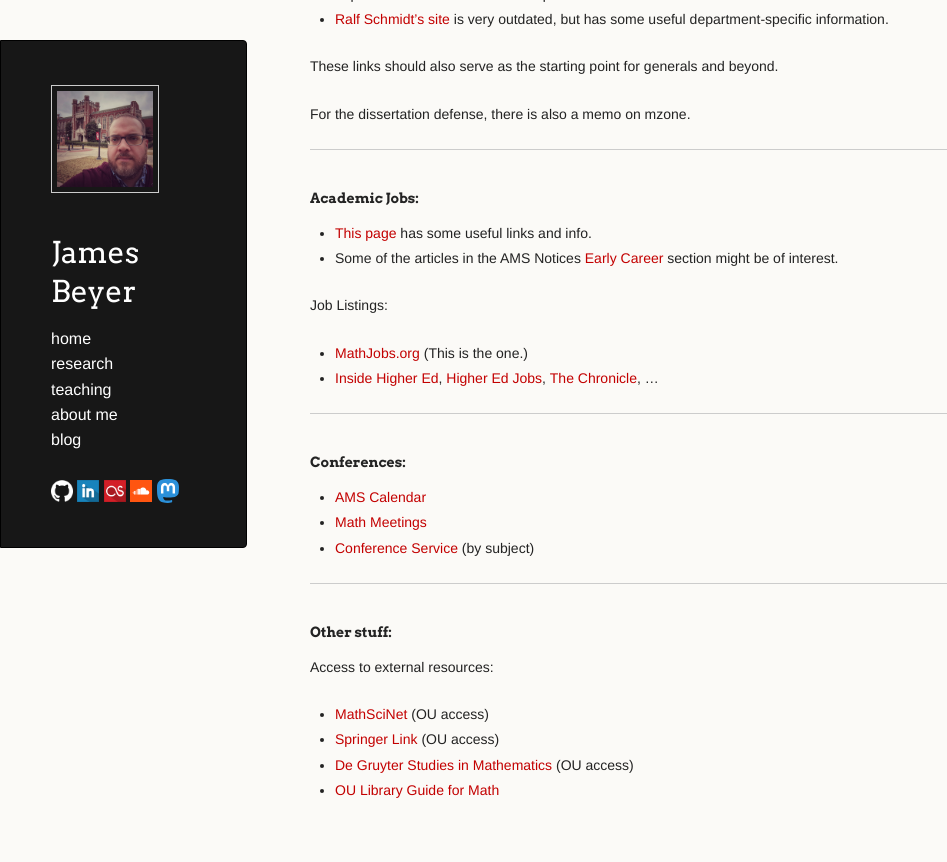
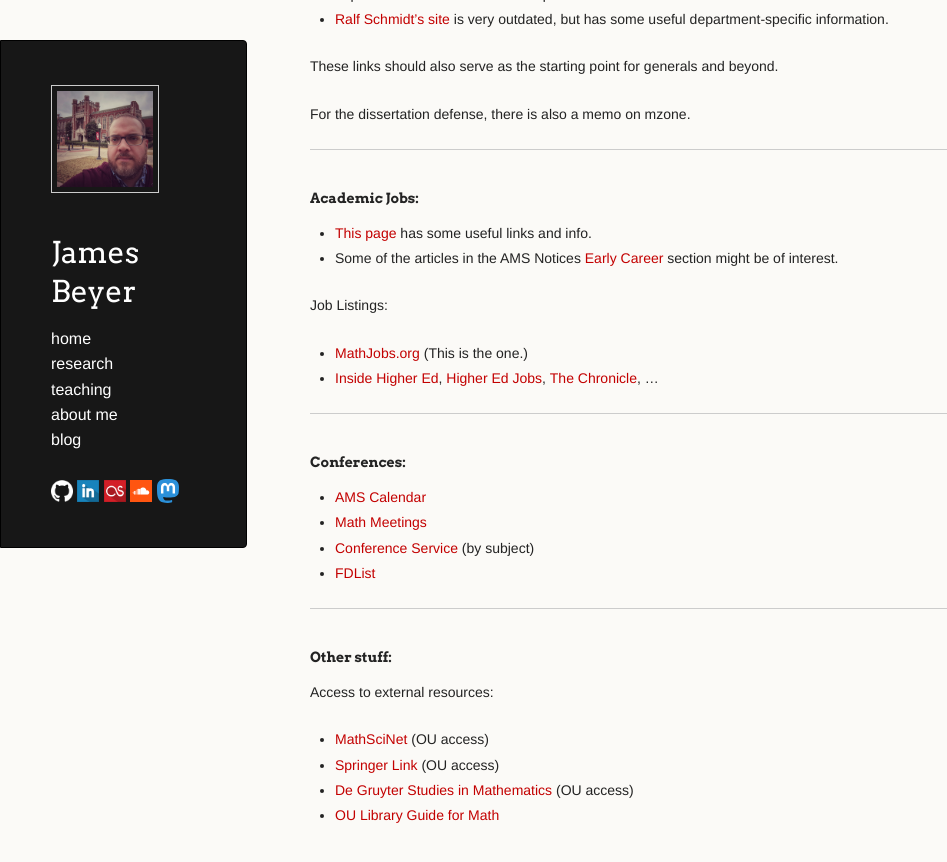
Before and after one commit to jebeyer/jebeyer.github.io, a Jekyll site: the page built from _posts/2022-02-27-ou_links.md, in a window 1280 px wide and 900 px high, scrolled down 634 px. Shown: the top 862 px of the window, without its empty margins (0-947 px from the left). Built offline with Jekyll 4.4.1, drawn with Linux system fonts in a browser that asks for light colours; a script that is not in the unit is left out.

Commit message:
added FDList to conference listings

```diff
--- a/_posts/2022-02-27-ou_links.md
+++ b/_posts/2022-02-27-ou_links.md
@@ -44,6 +44,7 @@ Job Listings:
 * [AMS Calendar](https://www.ams.org/meetings/calendar/mathcal)
 * [Math Meetings](https://mathmeetings.net/)
 * [Conference Service](https://conference-service.com/conferences/algebra.html) (by subject)
+* [FDList](https://fdlist.math.uni-bielefeld.de/t/welcome-to-fdlist/21)
 
 ---
 
```
